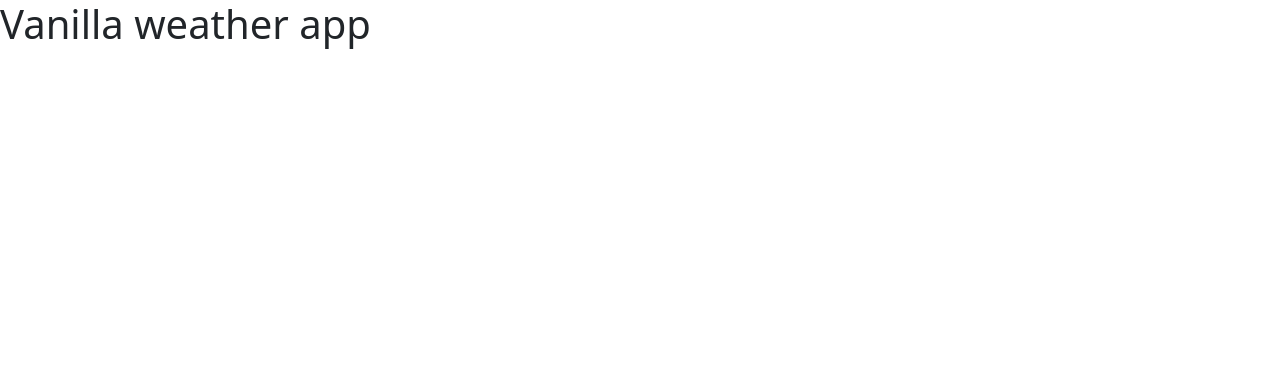
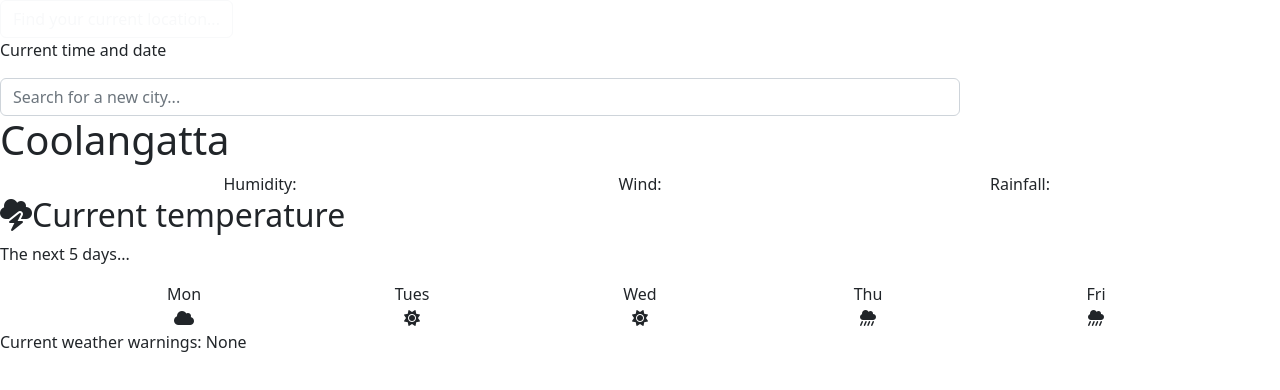
Before and after one commit to mxgncraig/vanilla-weather-app, a plain HTML site: page index.html in a window 1280 px wide. Drawn offline with nearby package versions, Linux system fonts and the light colour scheme.

Commit message:
Added raw HTML

```diff
--- a/index.html
+++ b/index.html
@@ -11,10 +11,59 @@
       integrity="sha384-rbsA2VBKQhggwzxH7pPCaAqO46MgnOM80zW1RWuH61DGLwZJEdK2Kadq2F9CUG65"
       crossorigin="anonymous"
     />
+    <script
+      src="https://kit.fontawesome.com/04a3e6dafc.js"
+      crossorigin="anonymous"
+    ></script>
     <title>Weather App</title>
   </head>
   <body>
-    <h1>Vanilla weather app</h1>
+    <button
+      type="button"
+      class="btn btn-outline-light"
+      id="current-location-btn"
+    >
+      Find your current location...
+    </button>
+    <p>Current time and date</p>
+    <div class="search-engine">
+      <form id="form">
+        <div class="col-9">
+          <input
+            class="form-control"
+            input
+            type="text"
+            id="city"
+            placeholder="Search for a new city..."
+          />
+        </div>
+      </form>
+    </div>
+    <h1>Coolangatta</h1>
+    <div class="container text-center">
+      <div class="row">
+        <div class="col">Humidity:</div>
+        <div class="col">Wind:</div>
+        <div class="col">Rainfall:</div>
+      </div>
+    </div>
+    <h2><i class="fa-solid fa-cloud-bolt"></i>Current temperature</h2>
+    <p class="upcoming-days">The next 5 days...</p>
+    <div class="container text-center">
+      <div class="row row-cols-5">
+        <div class="col">Mon</div>
+        <div class="col">Tues</div>
+        <div class="col">Wed</div>
+        <div class="col">Thu</div>
+        <div class="col">Fri</div>
+        <div class="col"><i class="fa-solid fa-cloud"></i></div>
+        <div class="col"><i class="fa-solid fa-sun"></i></div>
+        <div class="col"><i class="fa-solid fa-sun"></i></div>
+        <div class="col"><i class="fa-solid fa-cloud-showers-heavy"></i></div>
+        <div class="col"><i class="fa-solid fa-cloud-showers-heavy"></i></div>
+      </div>
+    </div>
+    <p>Current weather warnings: None</p>
     <script href="src/script.js"></script>
   </body>
 </html>
```
